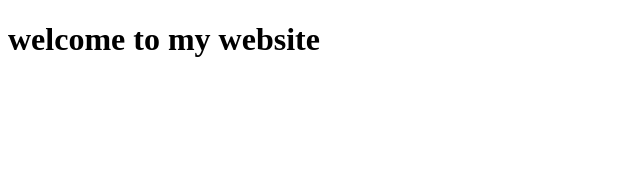
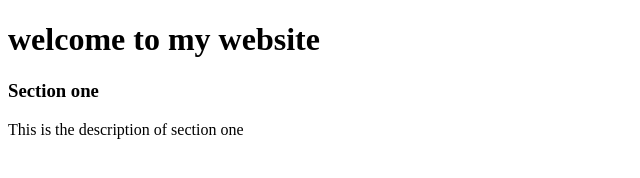
Before and after one commit to emerald357/practice, a plain HTML site: page index.html in a window 1280 px wide. Shown: the whole page, without its empty margins (0-640 px from the left). Drawn offline with Linux system fonts and the light colour scheme.

Commit message:
add section one

```diff
--- a/index.html
+++ b/index.html
@@ -6,6 +6,9 @@
     <body>
         <h1>welcome to my website</h1>
 
-
+        <div>
+            <h3>Section one</h3>
+            <p>This is the description of section one</p>
+        </div>
     </body>
 </html>
```
